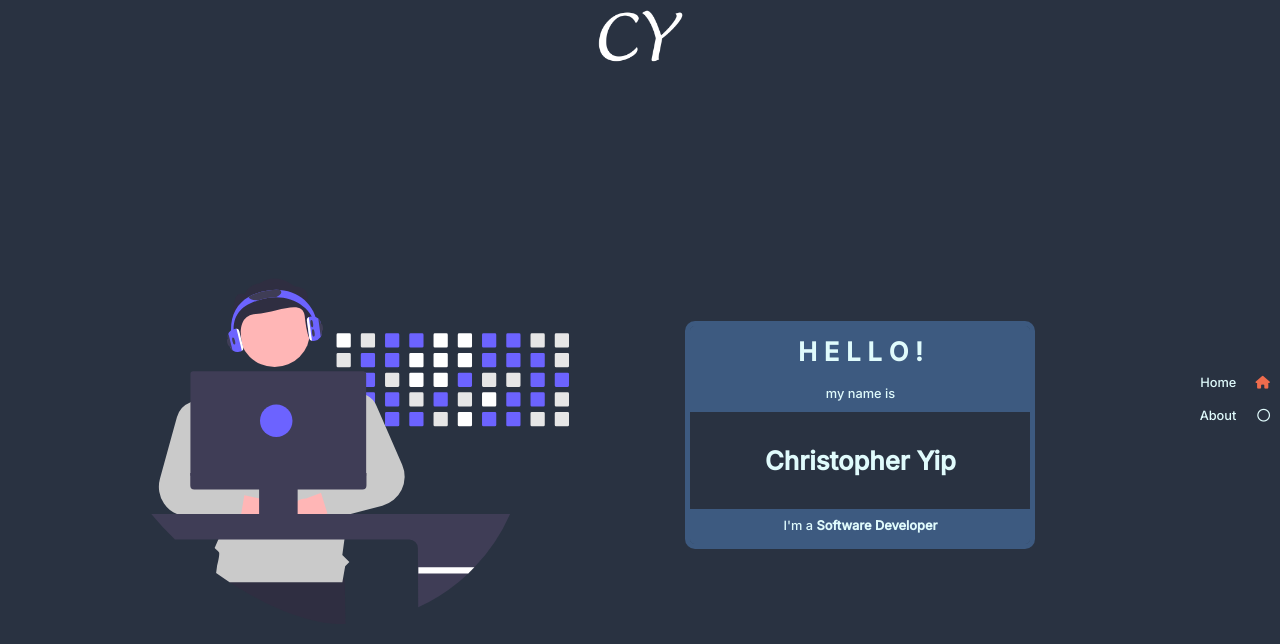
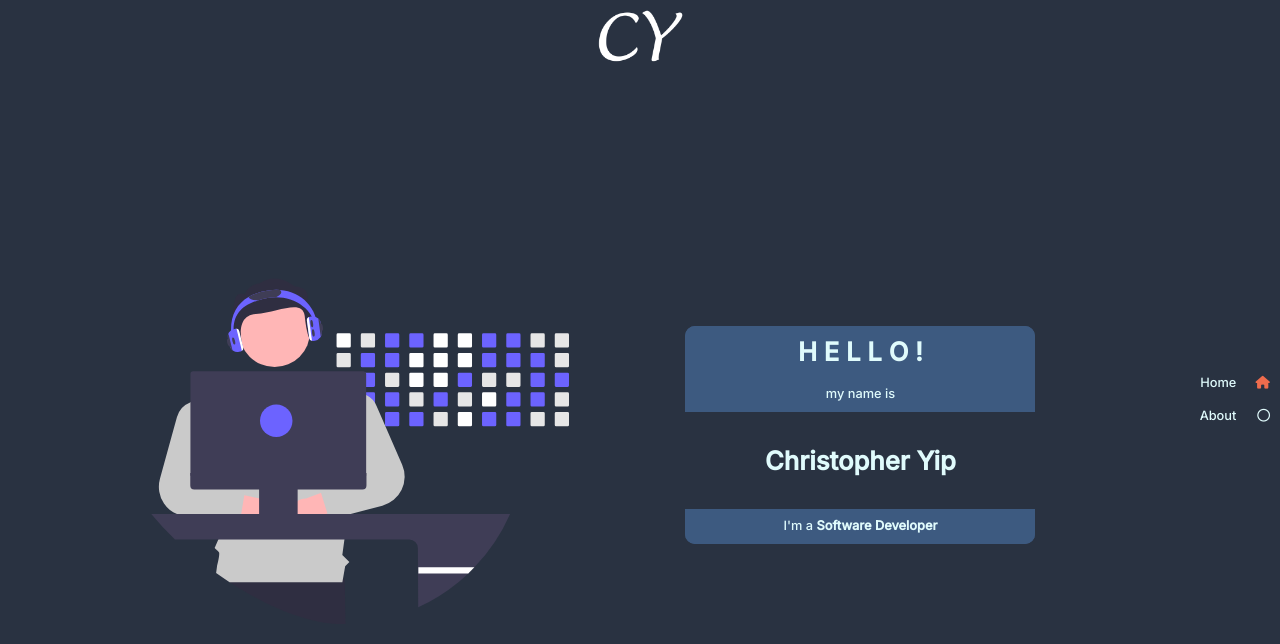
Before and after one commit to OneMoreN/chrisyip, a Vue app: page / in a window 1280 px wide. Shown: the top 644 px of the page. Built offline with nearby package versions, Linux system fonts and the light colour scheme.

Commit message:
color changes

```diff
--- a/src/assets/styles/_landing-page.scss
+++ b/src/assets/styles/_landing-page.scss
@@ -42,7 +42,6 @@
 
   &-text {
     flex-grow: 1;
-    border: 5px solid #3d5a80;
     border-radius: 10px;
     overflow-y: auto;
 
@@ -59,8 +58,8 @@
     }
 
     .tag {
-      background: #3d5a80;
-      border: 5px solid #3d5a80;
+      background: $component-color;
+      border: 5px solid $component-color;
       padding: 0.25rem 5px;
     }
   }
--- a/src/assets/styles/_variables.scss
+++ b/src/assets/styles/_variables.scss
@@ -2,6 +2,7 @@ $primary-color: #e0fbfc;
 $a-tags: "a, a:active, a:hover, a:visited";
 $secondary-color: #ee6c4d;
 $background-color: #293241;
+$component-color: #3d5a80;
 
 // Small tablets and large smartphones (landscape view)
 $screen-sm-min: 576px;
```
